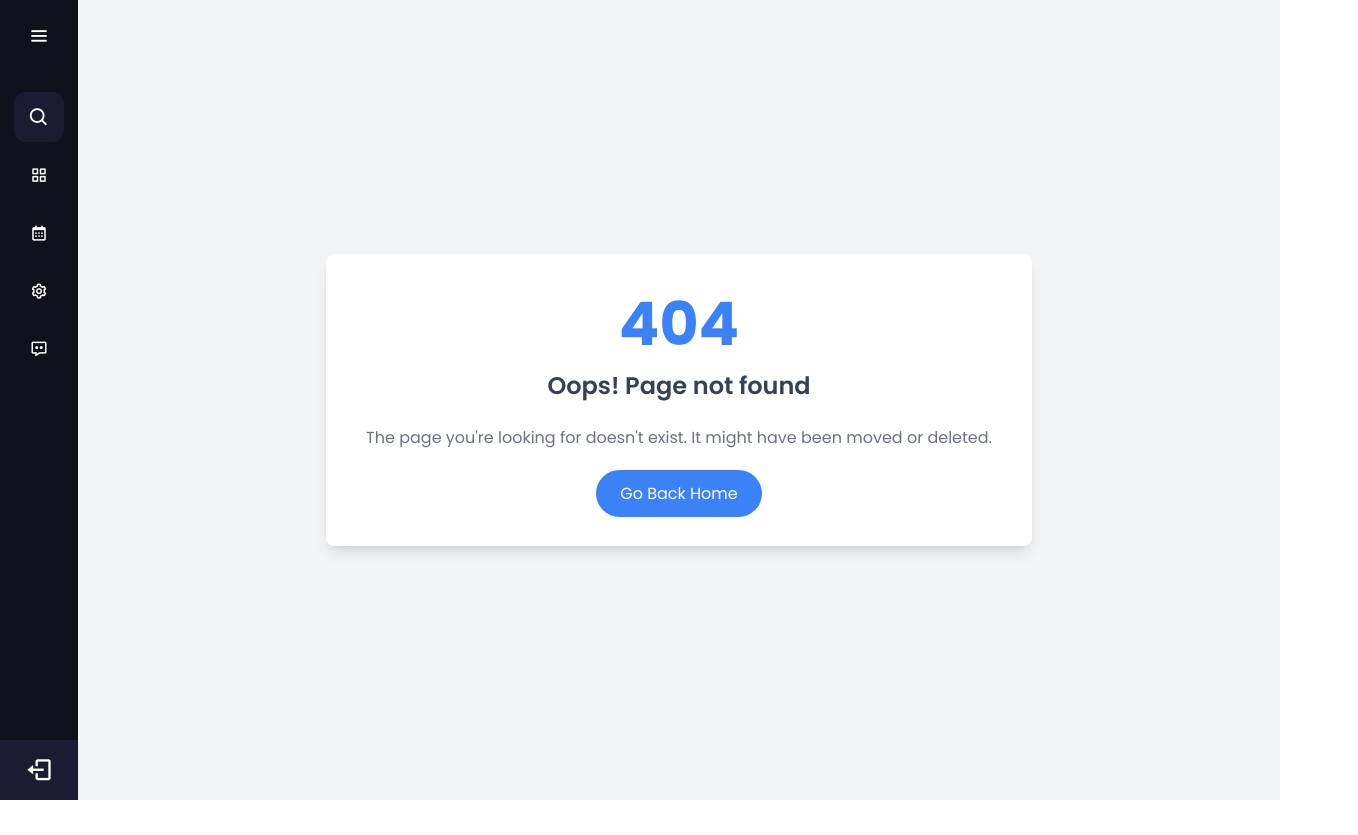
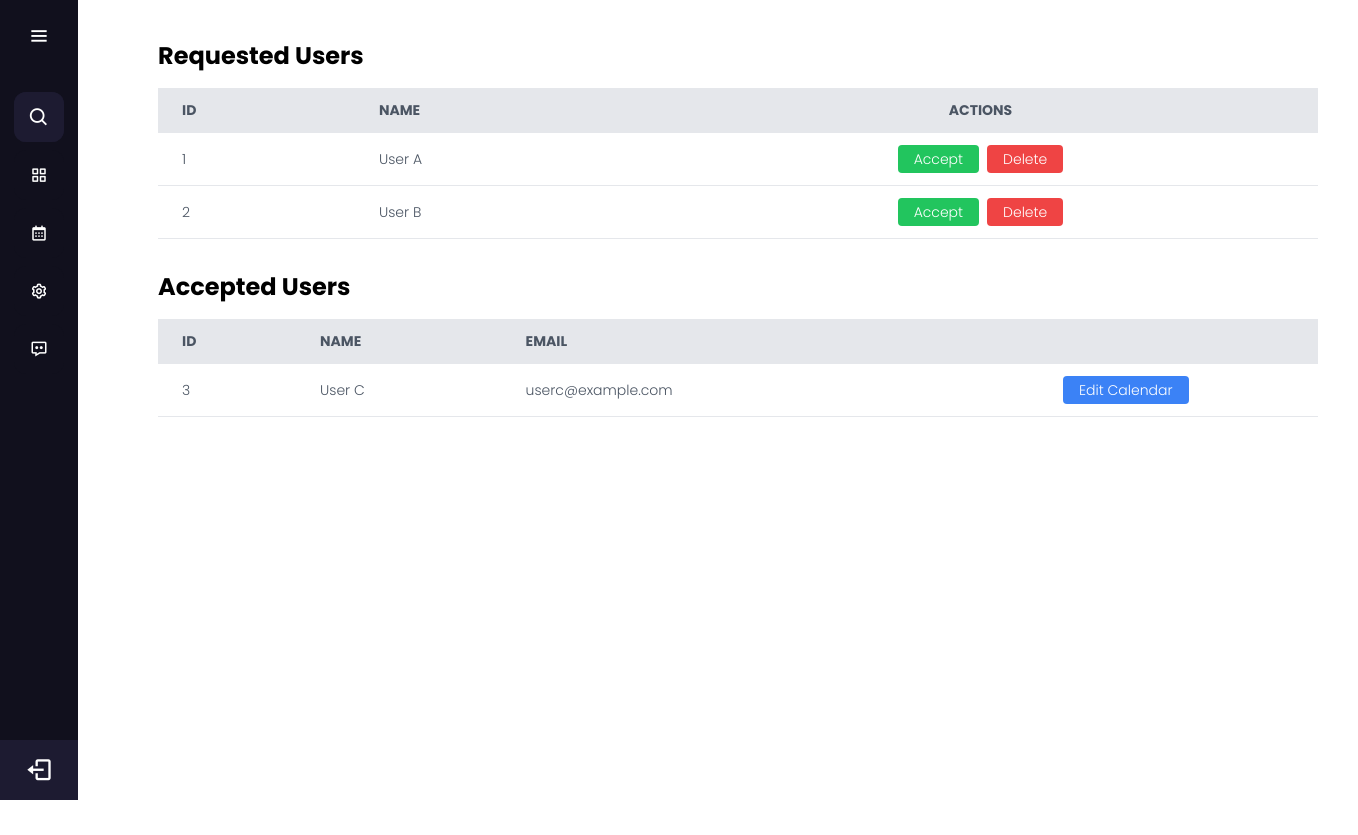
Before and after one commit to mobinmohammadi10/dashboard, a Vue app: page /usermanagement in a window 1280 px wide. Shown: the whole page, 1358 px wide, since content can reach past the window. After the commit the page ends 800 px from the top, so only its background shows below. Built offline with nearby package versions, Linux system fonts and the light colour scheme.

Commit message:
add user management page for admin

```diff
--- a/src/router/index.js
+++ b/src/router/index.js
@@ -7,6 +7,7 @@ import NotFoundView from '@/views/NotFoundView.vue'
 import LoginPage from '@/views/LoginPage.vue'
 import AdminCalendarView from '@/views/AdminCalendarView.vue'
 import SignUpPage from '@/views/SignUpPage.vue'
+import UserManagementView from '@/views/UserManagementView.vue'
 
 const router = createRouter({
   history: createWebHistory(import.meta.env.BASE_URL),
@@ -50,6 +51,11 @@ const router = createRouter({
       path: '/signup',
       name: 'signup',
       component: SignUpPage
+    },
+    {
+      path: '/usermanagement',
+      name: 'usermanagement',
+      component: UserManagementView
     }
   ]
 })
--- /dev/null
+++ b/src/views/UserManagementView.vue
@@ -0,0 +1,96 @@
+<template>
+  <div class="container mx-auto px-10 pl-20 py-10 dark:bg-gray-900 dark:text-gray-200">
+    <!-- Requested Users Table -->
+    <h2 class="text-2xl font-bold mb-4">Requested Users</h2>
+    <table class="w-full table-auto border-collapse mb-8">
+      <thead>
+        <tr class="bg-gray-200 dark:bg-gray-800 text-gray-600 dark:text-gray-300 uppercase text-sm leading-normal">
+          <th class="py-3 px-6 text-left">ID</th>
+          <th class="py-3 px-6 text-left">Name</th>
+          <th class="py-3 px-6 text-center">Actions</th>
+        </tr>
+      </thead>
+      <tbody class="text-gray-600 dark:text-gray-300 text-sm font-light">
+        <tr v-for="user in requestedUsers" :key="user.id" class="border-b border-gray-200 hover:bg-gray-100 dark:hover:bg-gray-700">
+          <td class="py-3 px-6 text-left">{{ user.id }}</td>
+          <td class="py-3 px-6 text-left">{{ user.name }}</td>
+          <td class="py-3 px-6 text-center">
+            <button @click="acceptUser(user)" class="bg-green-500 text-white px-4 py-1 rounded hover:bg-green-600 mr-2">Accept</button>
+            <button @click="deleteUser(user.id)" class="bg-red-500 text-white px-4 py-1 rounded hover:bg-red-600">Delete</button>
+          </td>
+        </tr>
+      </tbody>
+    </table>
+
+    <!-- Accepted Users Table -->
+    <h2 class="text-2xl font-bold mb-4">Accepted Users</h2>
+    <table class="w-full table-auto border-collapse">
+      <thead>
+        <tr class="bg-gray-200 dark:bg-gray-800 text-gray-600 dark:text-gray-300 uppercase text-sm leading-normal">
+          <th class="py-3 px-6 text-left">ID</th>
+          <th class="py-3 px-6 text-left">Name</th>
+          <th class="py-3 px-6 text-left">Email</th>
+          <th class="py-3 px-6 text-center"></th>
+        </tr>
+      </thead>
+      <tbody class="text-gray-600 dark:text-gray-300 text-sm font-light">
+        <tr v-for="user in acceptedUsers" :key="user.id" class="border-b border-gray-200 dark:border-gray-700 hover:bg-gray-100 dark:hover:bg-gray-700">
+          <td class="py-3 px-6 text-left">{{ user.id }}</td>
+          <td class="py-3 px-6 text-left">{{ user.name }}</td>
+          <td class="py-3 px-6 text-left">{{ user.email }}</td>
+          <td class="py-3 px-6 text-center">
+            <button @click="editCalendar(user)" class="bg-blue-500 text-white px-4 py-1 rounded hover:bg-blue-600">Edit Calendar</button>
+          </td>
+        </tr>
+      </tbody>
+    </table>
+    <CalendarView v-if="showCalendarView" :user="selectedUser" @close="closeCalendar" />
+  </div>
+</template>
+
+<script setup>
+import { ref } from 'vue';
+import CalendarView from './CalendarView.vue';
+
+// Reactive state
+const requestedUsers = ref([
+  { id: 1, name: 'User A' },
+  { id: 2, name: 'User B' },
+  // ... other users
+]);
+
+const acceptedUsers = ref([
+  { id: 3, name: 'User C', email: 'userc@example.com' },
+  // ... other users
+]);
+
+const showCalendarView = ref(false);
+const selectedUser = ref(null);
+
+// Methods
+function acceptUser(user) {
+  acceptedUsers.value.push({
+    ...user,
+    email: `${user.name.toLowerCase()}@example.com`,
+  });
+  requestedUsers.value = requestedUsers.value.filter(u => u.id !== user.id);
+}
+
+function deleteUser(userId) {
+  requestedUsers.value = requestedUsers.value.filter(user => user.id !== userId);
+}
+
+function editCalendar(user) {
+  selectedUser.value = user;
+  showCalendarView.value = true;
+}
+
+function closeCalendar() {
+  showCalendarView.value = false;
+  selectedUser.value = null;
+}
+</script>
+
+<style scoped>
+
+</style>
```
